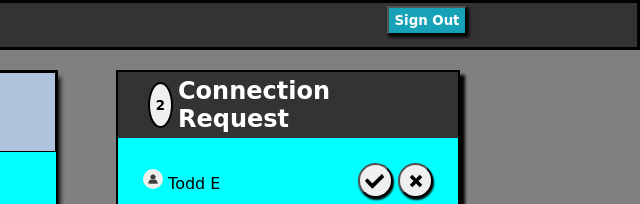
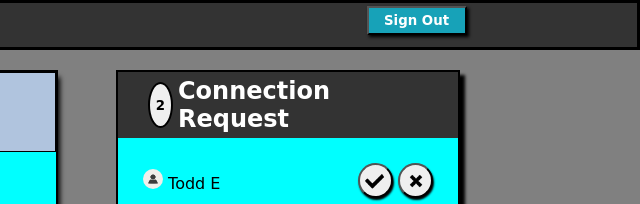
Before and after one commit to Lanceagleron/Web_Fundamentals_August, a plain HTML site: page 02-css/profilePage/index.html in a window 1280 px wide. Shown: the top 204 px of the page, 640-1280 px from the left. Drawn offline with Linux system fonts and the light colour scheme.

Commit message:
btn changed

```diff
--- a/02-css/profilePage/style.css
+++ b/02-css/profilePage/style.css
@@ -51,14 +51,13 @@ body {
 
 .btn {
     /* border: 2px solid black; */
-    min-width: 80px;
+    min-width: 100px;
     background-color: rgb(23,162,184);
     color: white;
-    padding: 2px 5px;
     box-shadow: 2px 2px 3px black;
     font-weight: bold;
     display: flex;
-    justify-content: flex-end;
+    justify-content: center;
     align-items: center;
 }
 
```
